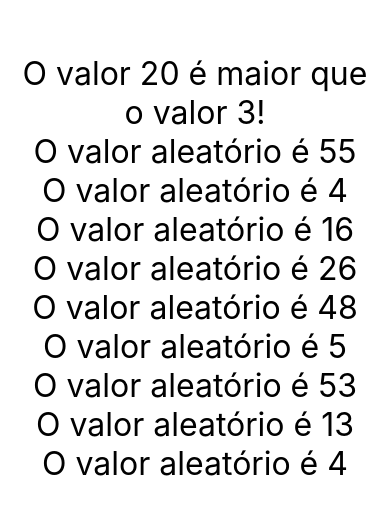
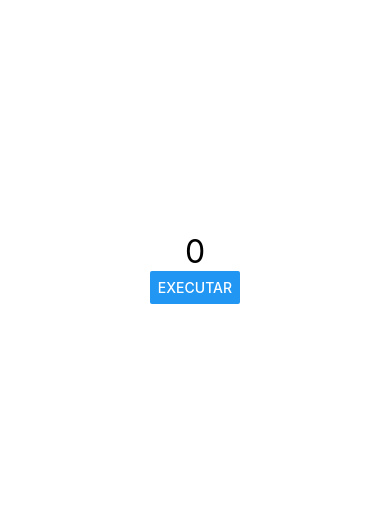
Before and after one commit to ccaio-oliveira/exercicios-react-native, a React Native app: screen / in a window 390 px wide. Shown: the part 144-658 px from the top of the page. Built offline with nearby package versions, Linux system fonts and the light colour scheme.

Commit message:
estudando comunicação direta e indireta

```diff
--- a/src/App.js
+++ b/src/App.js
@@ -3,8 +3,12 @@ import { View, Platform, StatusBar, StyleSheet } from "react-native";
 
 // import Comp, { Comp1, Comp2 } from './components/Multi';
 // import Primeiro from './components/Primeiro';
-import MinMax from "./components/MinMax";
-import Aleatorio from "./components/Aleatorio";
+// import MinMax from "./components/MinMax";
+// import Aleatorio from "./components/Aleatorio";
+// import Titulo from "./components/Titulo";
+// import Botao from "./components/Botao";
+// import Contador from "./components/Contador";
+import Pai from "./components/indireta/Pai";
 
 const App = () => {
     return (
@@ -12,17 +16,18 @@ const App = () => {
             {/* <Comp />
             <Comp1 />
             <Comp2 />
-            <Primeiro /> */}
-            <MinMax min="3" max="20" />
+            <Primeiro />
             <Aleatorio min={1} max={60} />
             <Aleatorio min={1} max={60} />
             <Aleatorio min={1} max={60} />
             <Aleatorio min={1} max={60} />
             <Aleatorio min={1} max={60} />
             <Aleatorio min={1} max={60} />
-            <Aleatorio min={1} max={60} />
-            <Aleatorio min={1} max={60} />
-            <Aleatorio min={1} max={60} />
+            <Titulo principal="Cadastro Produto" secundario="Tela de Cadastro do Produto" />
+            <Botao /> */}
+            {/* <Contador inicial={100} passo={13}/>
+            <Contador passo={20} /> */}
+            <Pai />
         </View>
     )
 }
--- /dev/null
+++ b/src/components/Botao.js
@@ -0,0 +1,19 @@
+import React from "react";
+import { Button } from "react-native";
+
+const Botao = () => {
+    const executar = () => {
+        console.warn('Exec #01!!!');
+    }
+    return (
+        <>
+            <Button title="Executar #01!" onPress={executar} />
+            <Button title="Executar #02!" onPress={function(){
+                console.warn('Exec #02!!!')
+            }} />
+            <Button title="Executar #03!" onPress={() => console.warn('Exec #03!!!')} />
+        </>
+    )
+}
+
+export default Botao;
--- /dev/null
+++ b/src/components/Contador.js
@@ -0,0 +1,21 @@
+import React, { useState } from "react";
+import { Text, Button } from "react-native";
+import estilo from "./estilo";
+
+const Contador = ({ inicial = 0, passo = 1 }) => {
+    // let numero = inicial;
+    const [numero, setNumero] = useState(inicial);
+
+    const inc = () => setNumero(numero + passo);
+    const dec = () => setNumero(numero - passo);
+
+    return (
+        <>
+            <Text style={estilo.txtG}>{numero}</Text>
+            <Button title="+" onPress={inc} />
+            <Button title="-" onPress={dec} />
+        </>
+    )
+}
+
+export default Contador;
--- /dev/null
+++ b/src/components/Titulo.js
@@ -0,0 +1,14 @@
+import React from "react";
+import { Text } from "react-native";
+import estilo from "./estilo";
+
+const Titulo = ({ principal, secundario }) => {
+    return (
+        <>
+            <Text style={estilo.txtG}>{principal}</Text>
+            <Text>{secundario}</Text>
+        </>
+    )
+}
+
+export default Titulo;
--- /dev/null
+++ b/src/components/direta/Filho.js
@@ -0,0 +1,14 @@
+import React from "react";
+import { Text } from "react-native";
+import estilo from "../estilo";
+
+const Filho = ({ a, b }) => {
+    return (
+        <>
+            <Text style={estilo.txtG}>{a}</Text>
+            <Text style={estilo.txtG}>{b}</Text>
+        </>
+    )
+}
+
+export default Filho;
--- /dev/null
+++ b/src/components/direta/Pai.js
@@ -0,0 +1,17 @@
+import React from "react";
+import { Text } from "react-native";
+import estilo from "../estilo";
+import Filho from "./Filho";
+
+const Pai = () => {
+    let x = 13;
+    let y = 100;
+    return(
+        <>
+            <Filho a={x} b={y} />
+            <Filho a={x + 100} b={y + 200} />
+        </>
+    )
+}
+
+export default Pai;
--- /dev/null
+++ b/src/components/indireta/Filho.js
@@ -0,0 +1,20 @@
+import React from "react";
+import { Button } from "react-native";
+
+const Filho = ({ min, max, funcao }) => {
+    function gerarNumero(min, max){
+        const fator = max - min + 1;
+        return parseInt(Math.random() * fator) + min;
+    }
+
+    return (
+        <>
+            <Button title="Executar" onPress={function(){
+                const n = gerarNumero(min, max)
+                funcao(n, 'O valor é: ');
+            }} />
+        </>
+    )
+}
+
+export default Filho;
--- /dev/null
+++ b/src/components/indireta/Pai.js
@@ -0,0 +1,22 @@
+import React, { useState } from "react";
+import { Text } from "react-native";
+import estilo from "../estilo";
+import Filho from "./Filho";
+
+const Pai = () => {
+    const [texto, setTexto] = useState('');
+    const [num, setNum] = useState(0);
+    function exibirValor(numero, texto){
+        setNum(numero);
+        setTexto(texto);
+    }
+
+    return(
+        <>
+            <Text style={estilo.txtG}>{texto}{num}</Text>
+            <Filho min={1} max={60} funcao={exibirValor} />
+        </>
+    )
+}
+
+export default Pai;
```
